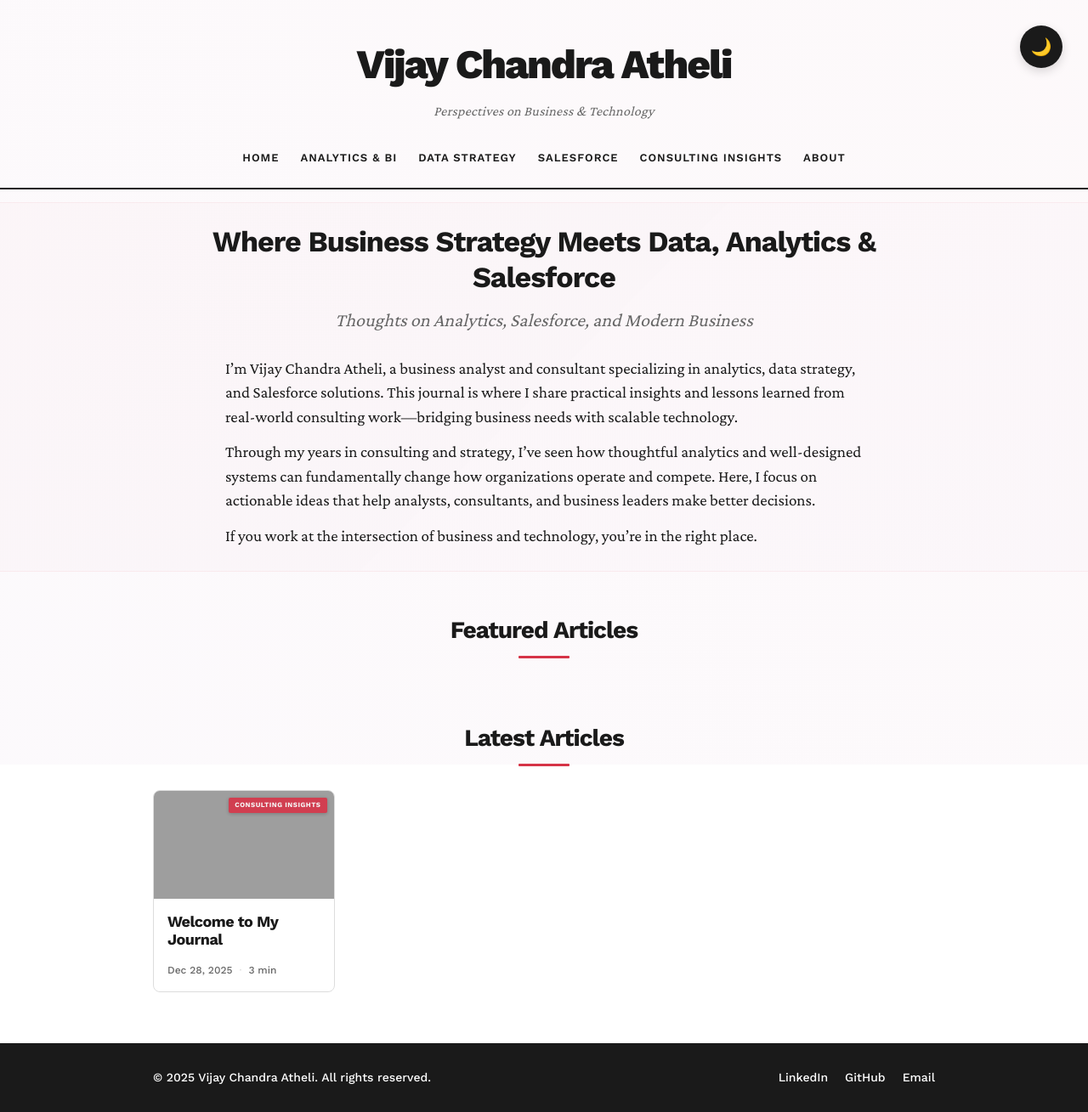
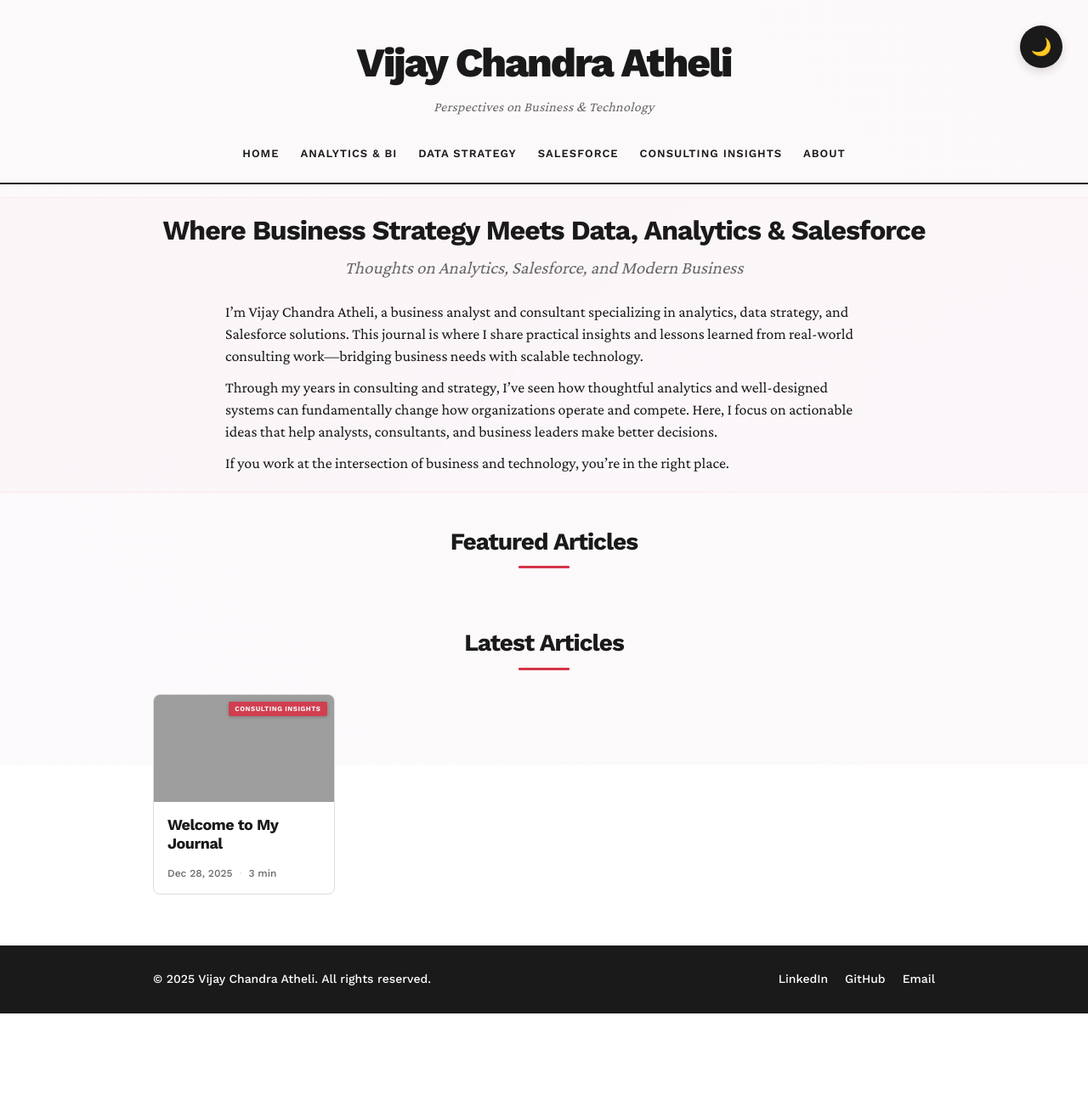
Before and after one commit to VijayChandraAtheli/vijaychandraatheli.com, a Jekyll site: the page built from index.md, in a window 1280 px wide. Shown: the whole page at 85% size. Built offline with Jekyll 4.4.1, drawn with Linux system fonts in a browser that asks for light colours; after the commit the page ends 1193 px from its top, so only the background shows below that; grey boxes are pictures that could not be loaded.

Commit message:
Aggressive spacing reduction: 25-30% less scrolling, compact layout

```diff
--- a/assets/css/main.css
+++ b/assets/css/main.css
@@ -38,8 +38,8 @@ body {
     font-family: 'Crimson Pro', Georgia, serif;
     background: var(--light);
     color: var(--dark);
-    line-height: 1.5;
-    font-size: 19px;
+    line-height: 1.4;
+    font-size: 18px;
     transition: background 0.3s ease, color 0.3s ease;
 }
 
@@ -361,10 +361,10 @@ body.dark-mode footer {
    ========================================================================== */
 
 .home-intro {
-    margin-bottom: 50px;
+    margin-bottom: 40px;
     animation: fadeIn 1s ease;
     position: relative;
-    padding: 25px 0;
+    padding: 20px 0;
 }
 
 @keyframes fadeIn {
@@ -391,29 +391,29 @@ body.dark-mode footer {
 
 .home-intro h2 {
     font-family: 'Work Sans', sans-serif;
-    font-size: 34px;
+    font-size: 32px;
     font-weight: 700;
-    margin-bottom: 14px;
+    margin-bottom: 12px;
     letter-spacing: -1px;
     text-align: center;
-    line-height: 1.25;
+    line-height: 1.2;
 }
 
 .home-intro h3 {
     font-family: 'Crimson Pro', serif;
-    font-size: 22px;
+    font-size: 21px;
     font-weight: 400;
     font-style: italic;
     color: var(--gray);
-    margin-bottom: 28px;
+    margin-bottom: 24px;
     text-align: center;
-    line-height: 1.35;
+    line-height: 1.32;
 }
 
 .home-intro p {
-    font-size: 19px;
-    line-height: 1.5;
-    margin-bottom: 0.7em;
+    font-size: 18px;
+    line-height: 1.45;
+    margin-bottom: 0.6em;
     max-width: 750px;
     margin-left: auto;
     margin-right: auto;
@@ -456,7 +456,7 @@ body.dark-mode footer {
    ========================================================================== */
 
 .featured-section {
-    margin-bottom: 45px;
+    margin-bottom: 35px;
 }
 
 .featured-grid {
@@ -467,7 +467,7 @@ body.dark-mode footer {
 }
 
 .articles-section {
-    margin-bottom: 50px;
+    margin-bottom: 40px;
 }
 
 .articles-grid {
@@ -641,7 +641,7 @@ body.dark-mode .article-card:hover {
 }
 
 .article-header {
-    margin-bottom: 35px;
+    margin-bottom: 28px;
 }
 
 .category-badge {
@@ -746,12 +746,12 @@ body.dark-mode .article-meta {
    ========================================================================== */
 
 .article-content {
-    margin: 35px 0 50px 0;
+    margin: 28px 0 40px 0;
 }
 
 .article-content p {
-    margin-bottom: 0.75em;
-    line-height: 1.58;
+    margin-bottom: 0.5em;
+    line-height: 1.45;
     transition: transform 0.2s ease;
 }
 
@@ -761,26 +761,26 @@ body.dark-mode .article-meta {
 
 .article-content h2 {
     font-family: 'Work Sans', sans-serif;
-    font-size: 32px;
+    font-size: 30px;
     font-weight: 700;
     letter-spacing: -1px;
-    margin: 35px 0 16px 0;
+    margin: 28px 0 14px 0;
     line-height: 1.2;
 }
 
 .article-content h3 {
     font-family: 'Work Sans', sans-serif;
-    font-size: 24px;
+    font-size: 22px;
     font-weight: 600;
     letter-spacing: -0.5px;
-    margin: 28px 0 14px 0;
+    margin: 22px 0 12px 0;
 }
 
 .article-content h4 {
     font-family: 'Work Sans', sans-serif;
-    font-size: 20px;
+    font-size: 19px;
     font-weight: 600;
-    margin: 24px 0 12px 0;
+    margin: 18px 0 10px 0;
 }
 
 .article-content a {
@@ -795,20 +795,20 @@ body.dark-mode .article-meta {
 
 .article-content ul,
 .article-content ol {
-    margin: 1em 0 1em 2em;
+    margin: 0.7em 0 0.7em 2em;
 }
 
 .article-content li {
-    margin-bottom: 0.3em;
-    line-height: 1.5;
+    margin-bottom: 0.2em;
+    line-height: 1.4;
 }
 
 .article-content blockquote {
-    font-size: 22px;
-    line-height: 1.5;
+    font-size: 21px;
+    line-height: 1.45;
     font-style: italic;
-    margin: 28px 0;
-    padding: 22px 0 22px 25px;
+    margin: 22px 0;
+    padding: 18px 0 18px 22px;
     border-left: 4px solid var(--accent);
     color: var(--gray);
 }
@@ -816,7 +816,7 @@ body.dark-mode .article-meta {
 .article-content img {
     max-width: 100%;
     height: auto;
-    margin: 24px 0;
+    margin: 20px 0;
     border-radius: 8px;
 }
 
@@ -835,10 +835,10 @@ body.dark-mode .article-content code {
 .article-content pre {
     background: var(--dark);
     color: #00ff88;
-    padding: 18px;
+    padding: 16px;
     border-radius: 8px;
     overflow-x: auto;
-    margin: 24px 0;
+    margin: 20px 0;
 }
 
 body.dark-mode .article-content pre {
@@ -856,8 +856,8 @@ body.dark-mode .article-content pre {
    ========================================================================== */
 
 .article-footer {
-    margin-top: 45px;
-    padding-top: 28px;
+    margin-top: 35px;
+    padding-top: 24px;
     border-top: 2px solid var(--dark);
 }
 
@@ -959,32 +959,32 @@ body.dark-mode .article-footer {
 }
 
 .page-content p {
-    margin-bottom: 0.7em;
-    line-height: 1.55;
+    margin-bottom: 0.55em;
+    line-height: 1.48;
 }
 
 .page-content h2 {
     font-family: 'Work Sans', sans-serif;
-    font-size: 28px;
+    font-size: 26px;
     font-weight: 700;
-    margin: 32px 0 14px 0;
+    margin: 26px 0 12px 0;
     letter-spacing: -1px;
 }
 
 .page-content h3 {
     font-family: 'Work Sans', sans-serif;
-    font-size: 22px;
+    font-size: 21px;
     font-weight: 600;
-    margin: 24px 0 12px 0;
+    margin: 20px 0 10px 0;
 }
 
 .page-content ul {
-    margin: 0.9em 0 0.9em 2em;
+    margin: 0.7em 0 0.7em 2em;
 }
 
 .page-content li {
-    margin-bottom: 0.3em;
-    line-height: 1.5;
+    margin-bottom: 0.2em;
+    line-height: 1.42;
 }
 
 /* ==========================================================================
```
